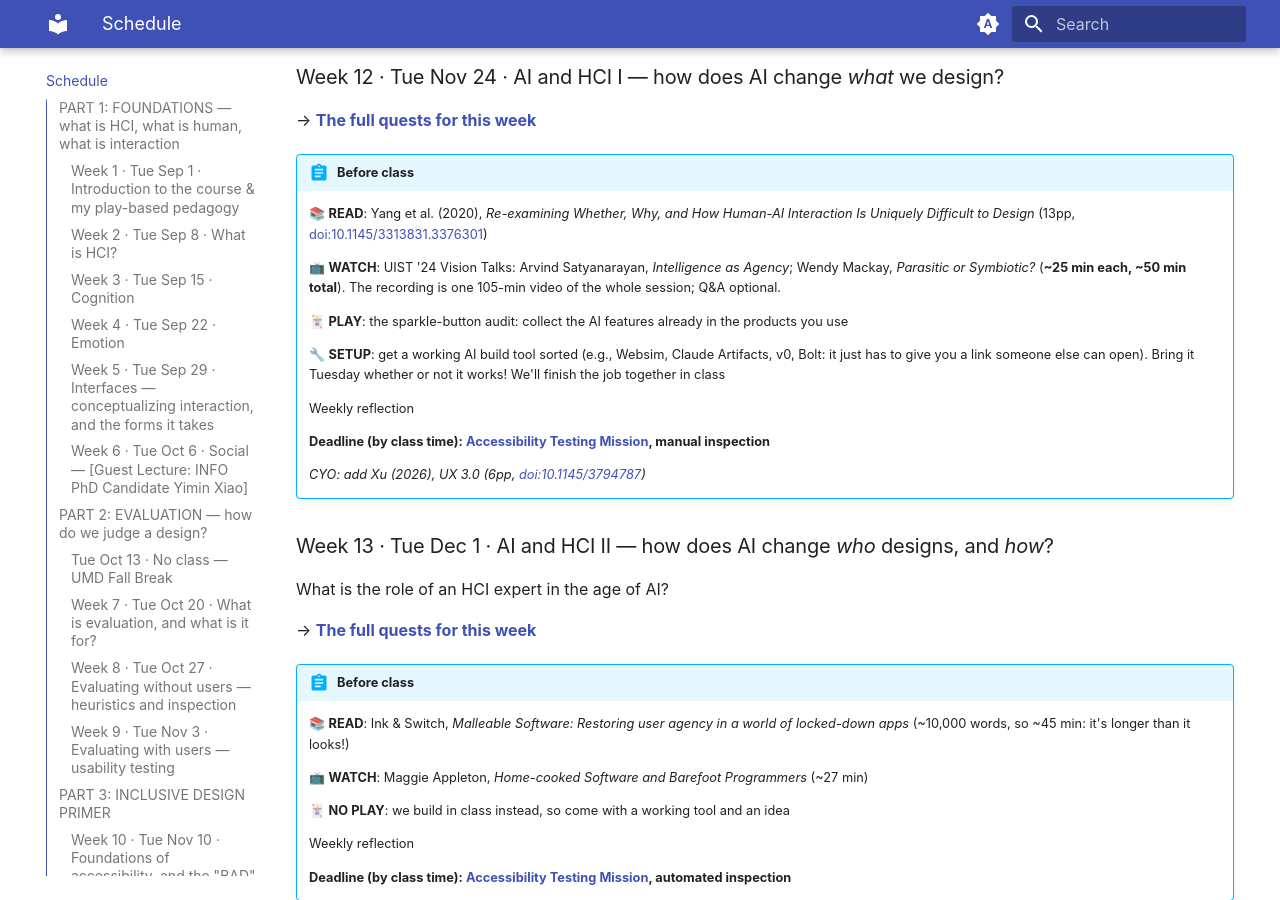
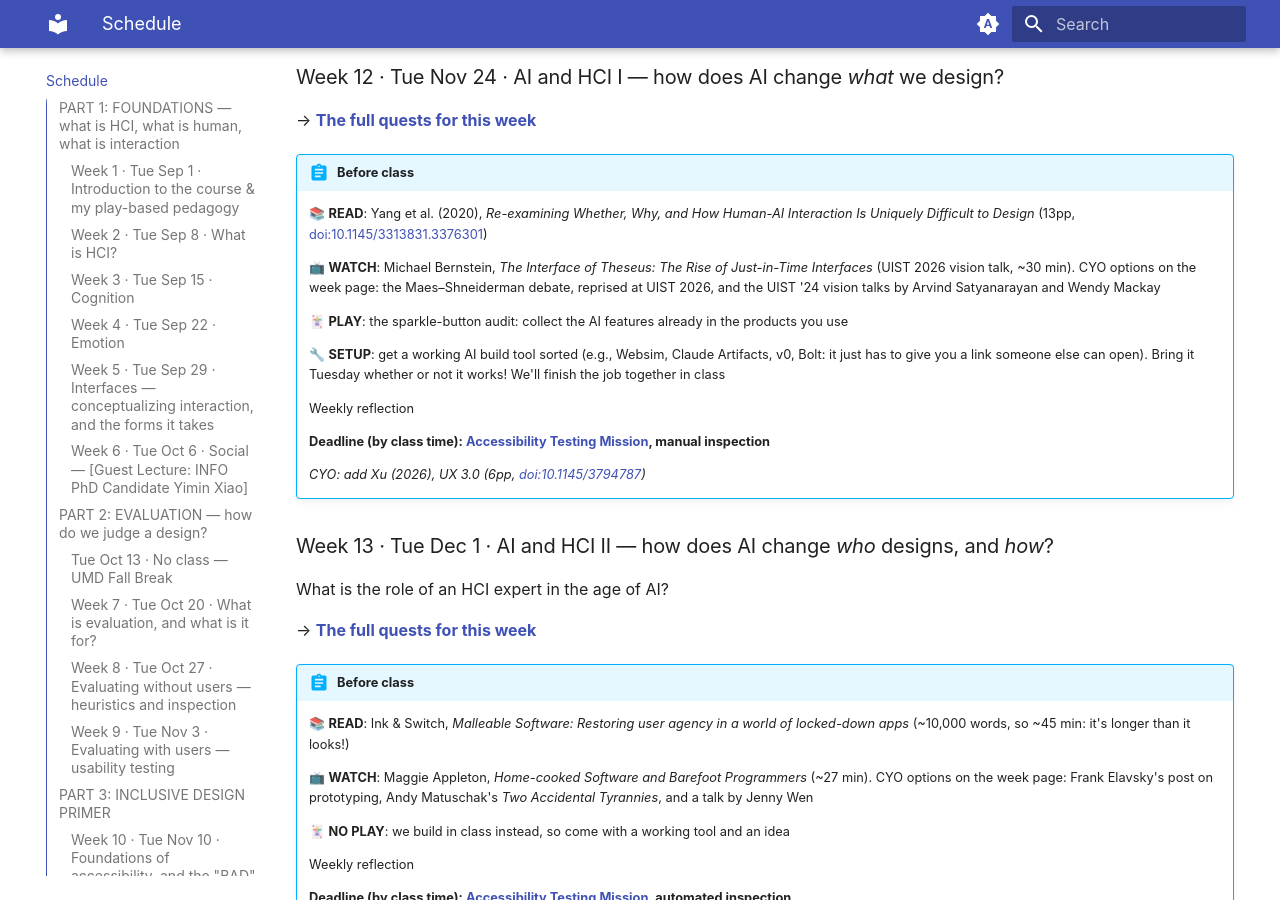
Before and after one commit to joelchan/inst631-fa26-site, an MkDocs documentation site: the page built from docs/schedule.md, in a window 1280 px wide and 900 px high, scrolled down 4784 px. Built offline with MkDocs 1.6.1 and Material for MkDocs 9.7.7, drawn with Linux system fonts in a browser that asks for light colours.

Commit message:
Sync from vault 10c6db9
Point the schedule's Week 12 and 13 WATCH lines at the new talks and CYOs

Week 12 now names Bernstein's UIST 2026 vision talk, with the
Maes–Shneiderman debate and the UIST '24 talks as CYOs. The stale
timestamps TODO goes, since the Week 12 page now has them; its todo
item is ticked. Week 13 mentions its new CYO options.

Co-Authored-By: Claude Opus 5.5 <noreply@anthropic.com>

Generated by publish-site.yml from joelchan/inst631-fa26.

```diff
--- a/docs/schedule.md
+++ b/docs/schedule.md
@@ -209,7 +209,7 @@ Joel is away, but you'll get to hear from [Yimin Xiao](https://yiminxiao.com/),
 
     📚 **READ**: Yang et al. (2020), *Re-examining Whether, Why, and How Human-AI Interaction Is Uniquely Difficult to Design* (13pp, [doi:10.1145/3313831.3376301](https://doi.org/10.1145/3313831.3376301))
 
-    📺 **WATCH**: UIST '24 Vision Talks: Arvind Satyanarayan, *Intelligence as Agency*; Wendy Mackay, *Parasitic or Symbiotic?* (**~25 min each, ~50 min total**). The recording is one 105-min video of the whole session; Q&A optional.
+    📺 **WATCH**: Michael Bernstein, *The Interface of Theseus: The Rise of Just-in-Time Interfaces* (UIST 2026 vision talk, ~30 min). CYO options on the week page: the Maes–Shneiderman debate, reprised at UIST 2026, and the UIST '24 vision talks by Arvind Satyanarayan and Wendy Mackay
 
     🃏 **PLAY**: the sparkle-button audit: collect the AI features already in the products you use
 
@@ -232,7 +232,7 @@ What is the role of an HCI expert in the age of AI?
 
     📚 **READ**: Ink & Switch, *Malleable Software: Restoring user agency in a world of locked-down apps* (~10,000 words, so ~45 min: it's longer than it looks!)
 
-    📺 **WATCH**: Maggie Appleton, *Home-cooked Software and Barefoot Programmers* (~27 min)
+    📺 **WATCH**: Maggie Appleton, *Home-cooked Software and Barefoot Programmers* (~27 min). CYO options on the week page: Frank Elavsky's post on prototyping, Andy Matuschak's *Two Accidental Tyrannies*, and a talk by Jenny Wen
 
     🃏 **NO PLAY**: we build in class instead, so come with a working tool and an idea
 
```
